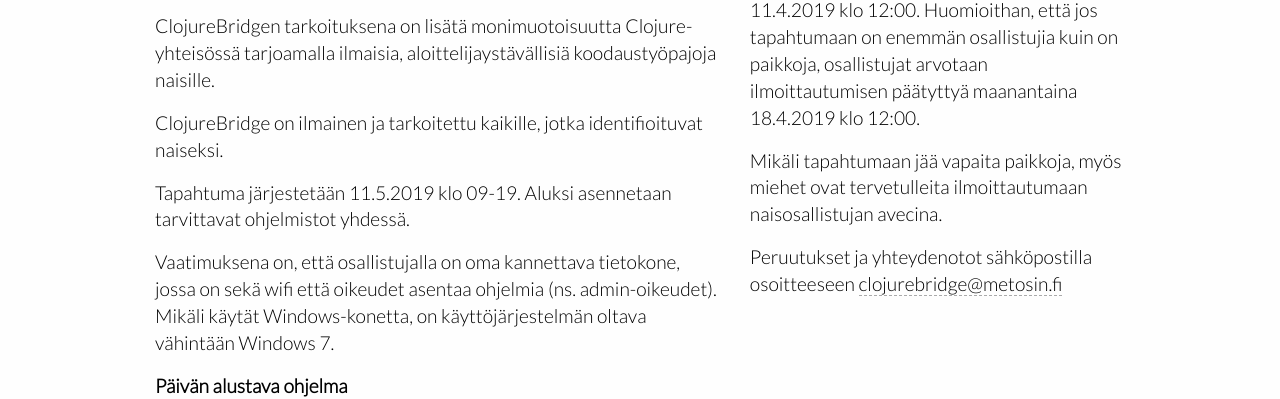
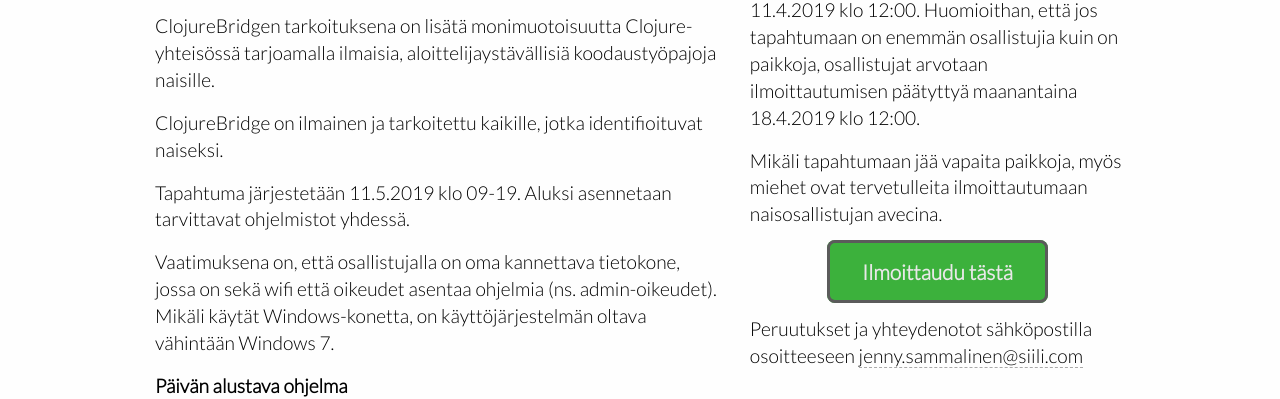
Before and after one commit to clojurebridgefi/clojurebridge-fi, a website: page docs/events/helsinki-20190511/index.html in a window 1280 px wide. Shown: the part 562-961 px from the top of the page. Drawn offline with nearby package versions, Linux system fonts and the light colour scheme.

Commit message:
add register button to siili event

```diff
--- a/docs/events/helsinki-20190511/index.html
+++ b/docs/events/helsinki-20190511/index.html
@@ -136,8 +136,13 @@
           <p>
             Mikäli tapahtumaan jää vapaita paikkoja, myös miehet ovat tervetulleita ilmoittautumaan naisosallistujan avecina.
           </p>
+          <div class="register">
+            <a href="https://content.siili.com/clojurebridge2019">
+              Ilmoittaudu tästä
+            </a>
+          </div>
           <p>
-            Peruutukset ja yhteydenotot sähköpostilla osoitteeseen <a href="mailto:clojurebridge@metosin.fi">clojurebridge@metosin.fi</a>
+            Peruutukset ja yhteydenotot sähköpostilla osoitteeseen <a href="mailto:jenny.sammalinen@siili.com">jenny.sammalinen@siili.com</a>
           </p>
         </div>
       </section>
```
